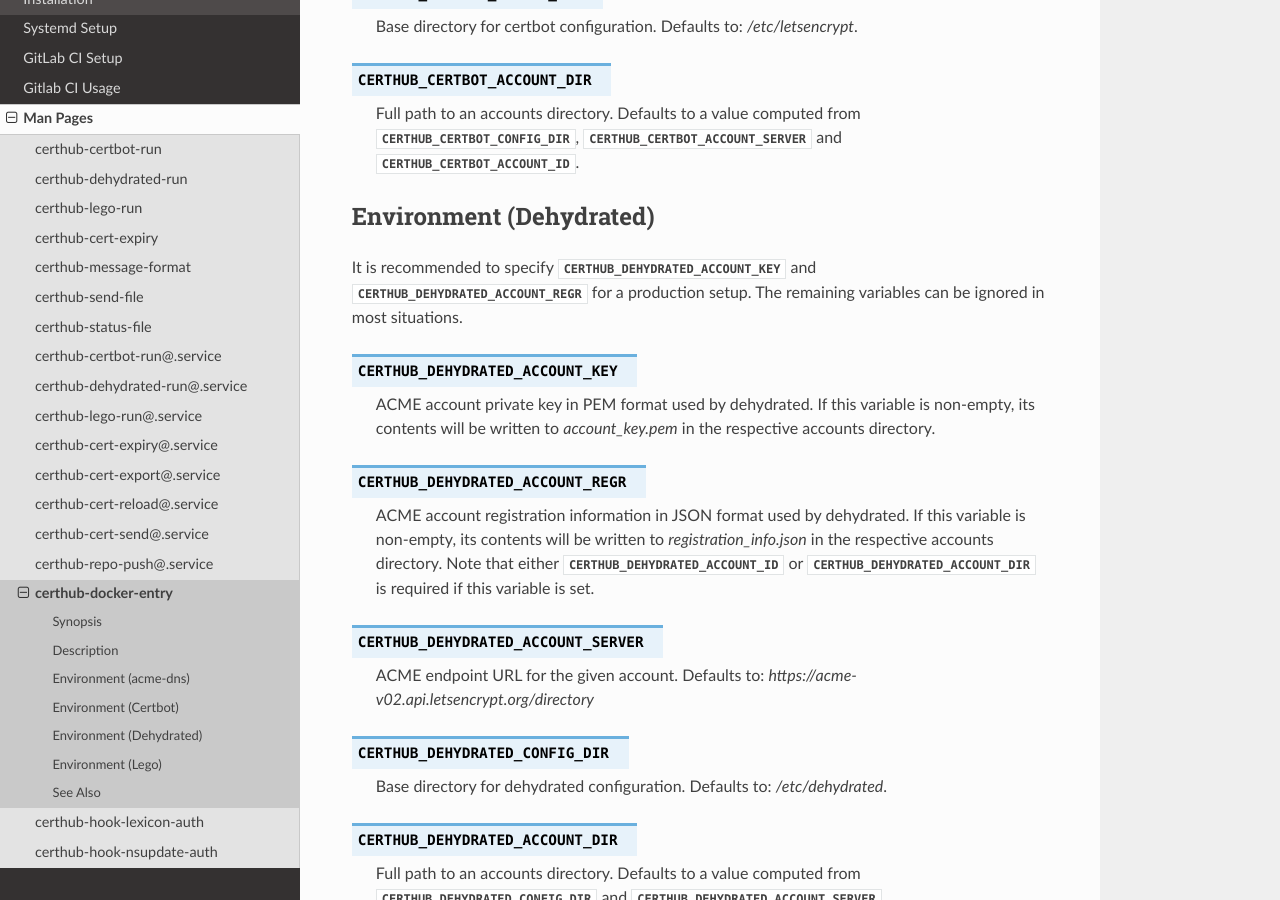
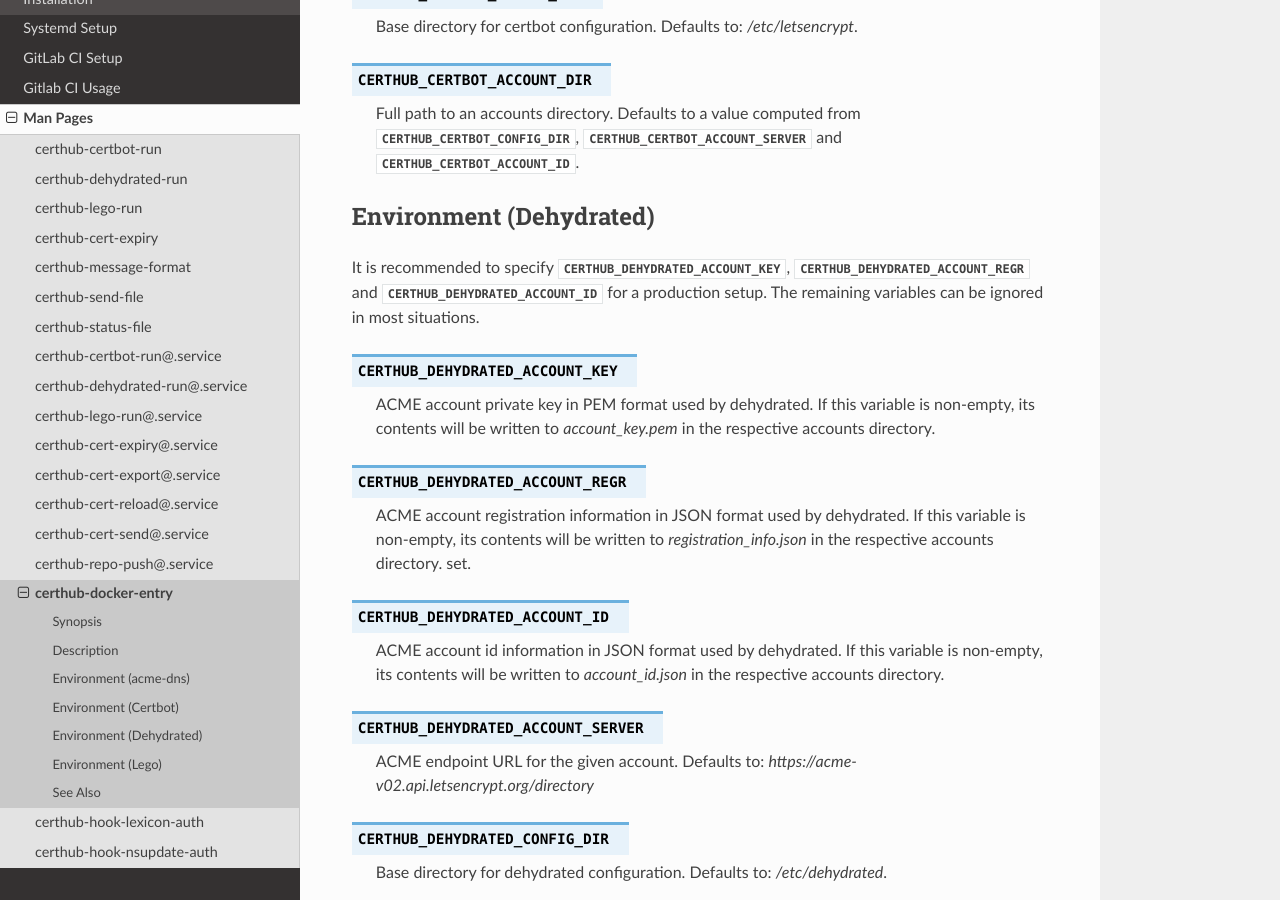
Before and after one commit to certhub/certhub, a Sphinx documentation site: the page built from doc/certhub-docker-entry.8.rst, in a window 1280 px wide and 900 px high, scrolled down 1792 px. Built offline with Sphinx 7.4.7 and the Read the Docs theme 2.0.0, drawn with Linux system fonts in a browser that asks for light colours.

Commit message:
feat(docker): Add support for dehydrated 0.6.3 account_id.json

```diff
--- a/doc/certhub-docker-entry.8.rst
+++ b/doc/certhub-docker-entry.8.rst
@@ -106,9 +106,10 @@ remaining variables can be ignored in most situations.
 Environment (Dehydrated)
 ------------------------
 
-It is recommended to specify :envvar:`CERTHUB_DEHYDRATED_ACCOUNT_KEY` and
-:envvar:`CERTHUB_DEHYDRATED_ACCOUNT_REGR` for a production setup. The
-remaining variables can be ignored in most situations.
+It is recommended to specify :envvar:`CERTHUB_DEHYDRATED_ACCOUNT_KEY`,
+:envvar:`CERTHUB_DEHYDRATED_ACCOUNT_REGR` and
+:envvar:`CERTHUB_DEHYDRATED_ACCOUNT_ID` for a production setup. The remaining
+variables can be ignored in most situations.
 
 .. envvar:: CERTHUB_DEHYDRATED_ACCOUNT_KEY
 
@@ -120,10 +121,14 @@ remaining variables can be ignored in most situations.
 
    ACME account registration information in JSON format used by dehydrated. If
    this variable is non-empty, its contents will be written to
-   `registration_info.json` in the respective accounts directory. Note that
-   either :envvar:`CERTHUB_DEHYDRATED_ACCOUNT_ID` or
-   :envvar:`CERTHUB_DEHYDRATED_ACCOUNT_DIR` is required if this variable is
+   `registration_info.json` in the respective accounts directory.
    set.
+
+.. envvar:: CERTHUB_DEHYDRATED_ACCOUNT_ID
+
+   ACME account id information in JSON format used by dehydrated. If this
+   variable is non-empty, its contents will be written to `account_id.json` in
+   the respective accounts directory.
 
 .. envvar:: CERTHUB_DEHYDRATED_ACCOUNT_SERVER
 
```
Also changed, not shown: 1 other file.
